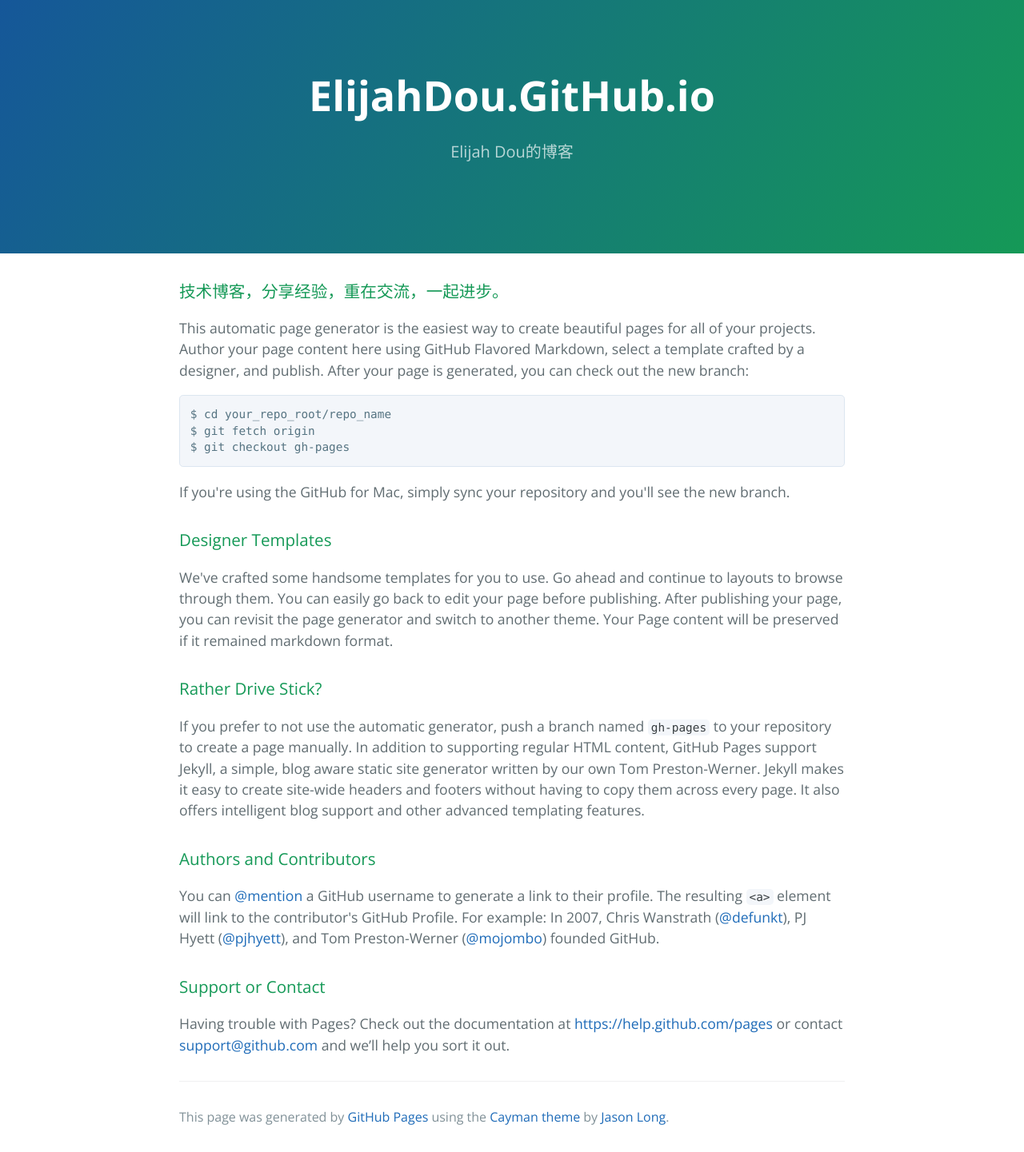
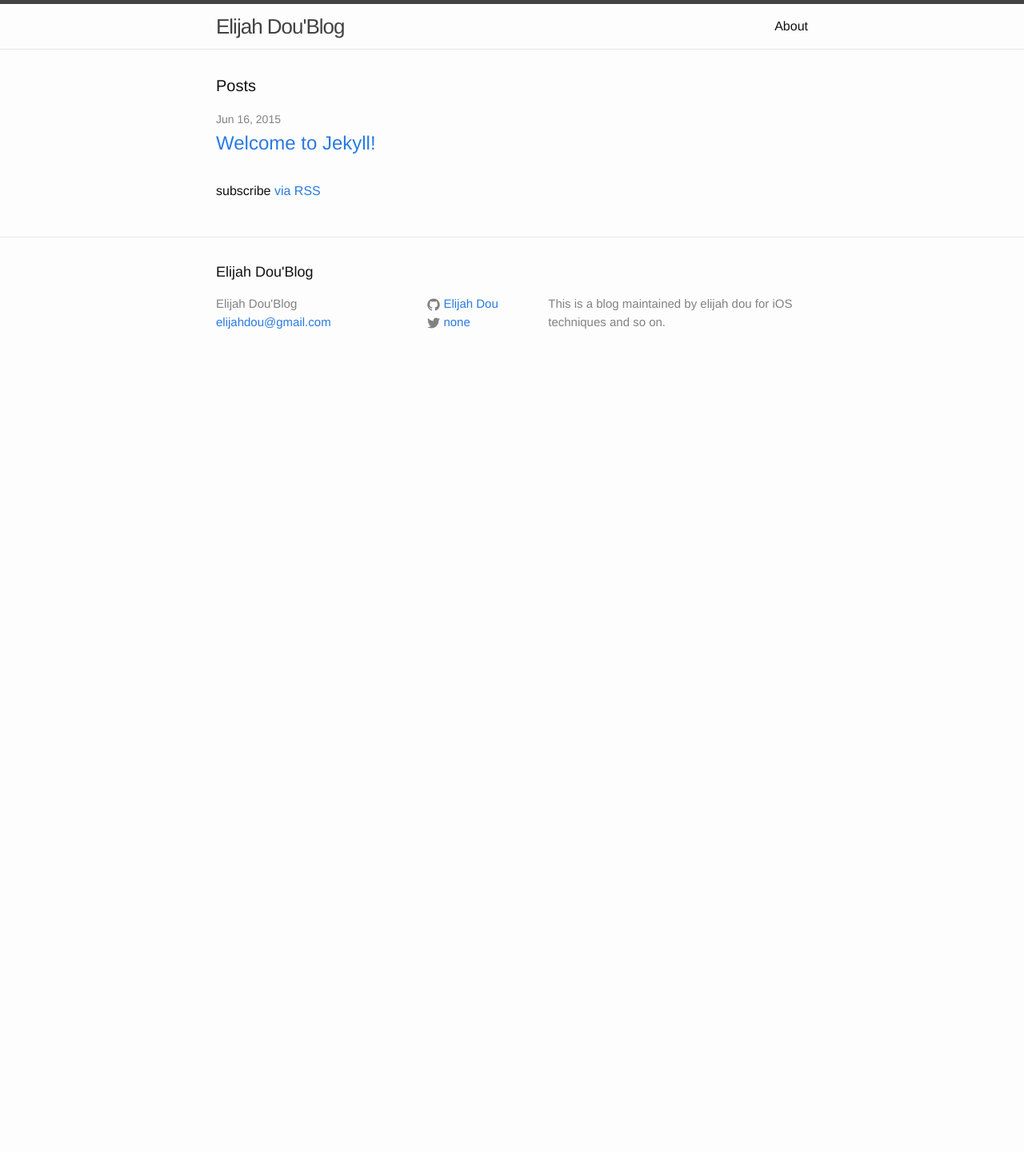
Before and after one commit to elijahDou/elijahDou.github.io, a Jekyll site: the page built from index.html, in a window 1280 px wide. Shown: the whole page at 80% size. Built offline with Jekyll 4.4.1, drawn with Linux system fonts in a browser that asks for light colours; after the commit the page ends 900 px from its top, so only the background shows below that.

Commit message:
modify index page

```diff
--- a/index.html
+++ b/index.html
@@ -1,60 +1,23 @@
-<!DOCTYPE html>
-<html lang="en-us">
-  <head>
-    <meta charset="UTF-8">
-    <title>ElijahDou.GitHub.io by elijahdou</title>
-    <meta name="viewport" content="width=device-width, initial-scale=1">
-    <link rel="stylesheet" type="text/css" href="stylesheets/normalize.css" media="screen">
-    <link href='http://fonts.googleapis.com/css?family=Open+Sans:400,700' rel='stylesheet' type='text/css'>
-    <link rel="stylesheet" type="text/css" href="stylesheets/stylesheet.css" media="screen">
-    <link rel="stylesheet" type="text/css" href="stylesheets/github-light.css" media="screen">
-  </head>
-  <body>
-    <section class="page-header">
-      <h1 class="project-name">ElijahDou.GitHub.io</h1>
-      <h2 class="project-tagline">Elijah Dou的博客</h2>
-    </section>
+---
+layout: default
+---
 
-    <section class="main-content">
-      <h3>
-<a id="welcome-to-github-pages" class="anchor" href="#welcome-to-github-pages" aria-hidden="true"><span class="octicon octicon-link"></span></a>技术博客，分享经验，重在交流，一起进步。</h3>
+<div class="home">
 
-<p>This automatic page generator is the easiest way to create beautiful pages for all of your projects. Author your page content here using GitHub Flavored Markdown, select a template crafted by a designer, and publish. After your page is generated, you can check out the new branch:</p>
+  <h1 class="page-heading">Posts</h1>
 
-<pre><code>$ cd your_repo_root/repo_name
-$ git fetch origin
-$ git checkout gh-pages
-</code></pre>
+  <ul class="post-list">
+    {% for post in site.posts %}
+      <li>
+        <span class="post-meta">{{ post.date | date: "%b %-d, %Y" }}</span>
 
-<p>If you're using the GitHub for Mac, simply sync your repository and you'll see the new branch.</p>
+        <h2>
+          <a class="post-link" href="{{ post.url | prepend: site.baseurl }}">{{ post.title }}</a>
+        </h2>
+      </li>
+    {% endfor %}
+  </ul>
 
-<h3>
-<a id="designer-templates" class="anchor" href="#designer-templates" aria-hidden="true"><span class="octicon octicon-link"></span></a>Designer Templates</h3>
+  <p class="rss-subscribe">subscribe <a href="{{ "/feed.xml" | prepend: site.baseurl }}">via RSS</a></p>
 
-<p>We've crafted some handsome templates for you to use. Go ahead and continue to layouts to browse through them. You can easily go back to edit your page before publishing. After publishing your page, you can revisit the page generator and switch to another theme. Your Page content will be preserved if it remained markdown format.</p>
-
-<h3>
-<a id="rather-drive-stick" class="anchor" href="#rather-drive-stick" aria-hidden="true"><span class="octicon octicon-link"></span></a>Rather Drive Stick?</h3>
-
-<p>If you prefer to not use the automatic generator, push a branch named <code>gh-pages</code> to your repository to create a page manually. In addition to supporting regular HTML content, GitHub Pages support Jekyll, a simple, blog aware static site generator written by our own Tom Preston-Werner. Jekyll makes it easy to create site-wide headers and footers without having to copy them across every page. It also offers intelligent blog support and other advanced templating features.</p>
-
-<h3>
-<a id="authors-and-contributors" class="anchor" href="#authors-and-contributors" aria-hidden="true"><span class="octicon octicon-link"></span></a>Authors and Contributors</h3>
-
-<p>You can <a href="https://github.com/blog/821" class="user-mention">@mention</a> a GitHub username to generate a link to their profile. The resulting <code>&lt;a&gt;</code> element will link to the contributor's GitHub Profile. For example: In 2007, Chris Wanstrath (<a href="https://github.com/defunkt" class="user-mention">@defunkt</a>), PJ Hyett (<a href="https://github.com/pjhyett" class="user-mention">@pjhyett</a>), and Tom Preston-Werner (<a href="https://github.com/mojombo" class="user-mention">@mojombo</a>) founded GitHub.</p>
-
-<h3>
-<a id="support-or-contact" class="anchor" href="#support-or-contact" aria-hidden="true"><span class="octicon octicon-link"></span></a>Support or Contact</h3>
-
-<p>Having trouble with Pages? Check out the documentation at <a href="https://help.github.com/pages">https://help.github.com/pages</a> or contact <a href="mailto:support@github.com">support@github.com</a> and we’ll help you sort it out.</p>
-
-      <footer class="site-footer">
-
-        <span class="site-footer-credits">This page was generated by <a href="https://pages.github.com">GitHub Pages</a> using the <a href="https://github.com/jasonlong/cayman-theme">Cayman theme</a> by <a href="https://twitter.com/jasonlong">Jason Long</a>.</span>
-      </footer>
-
-    </section>
-
-
-  </body>
-</html>
+</div>
```
